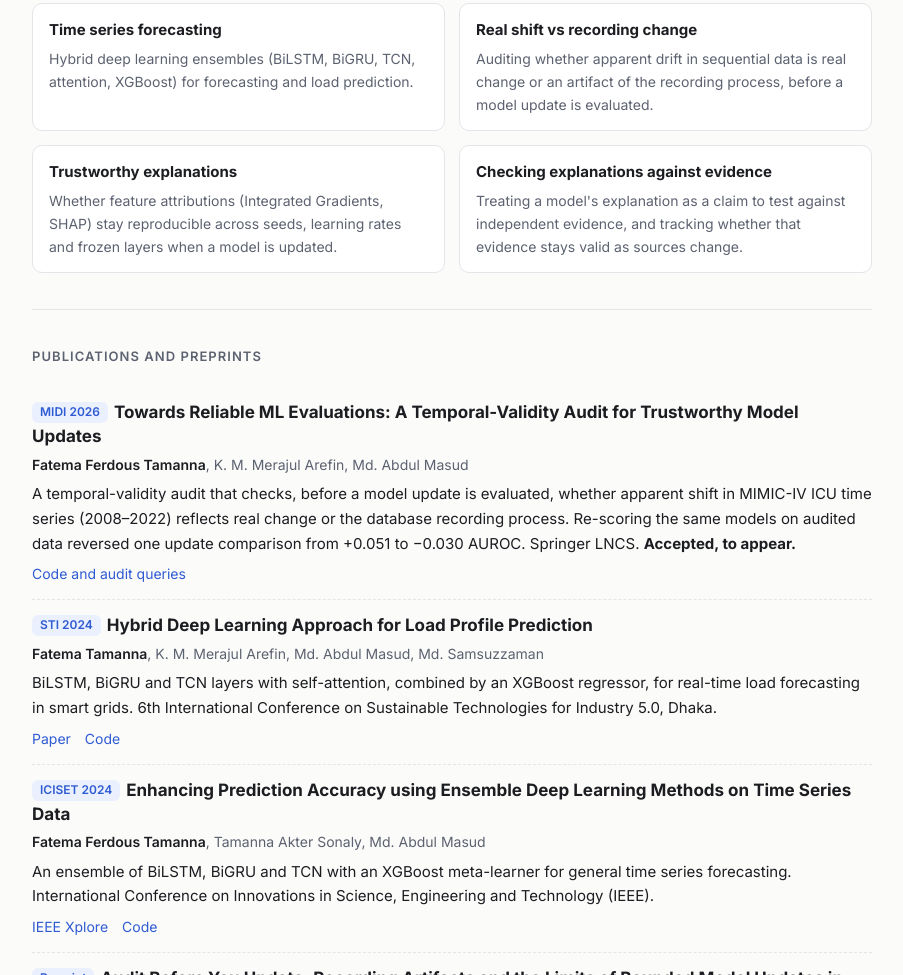
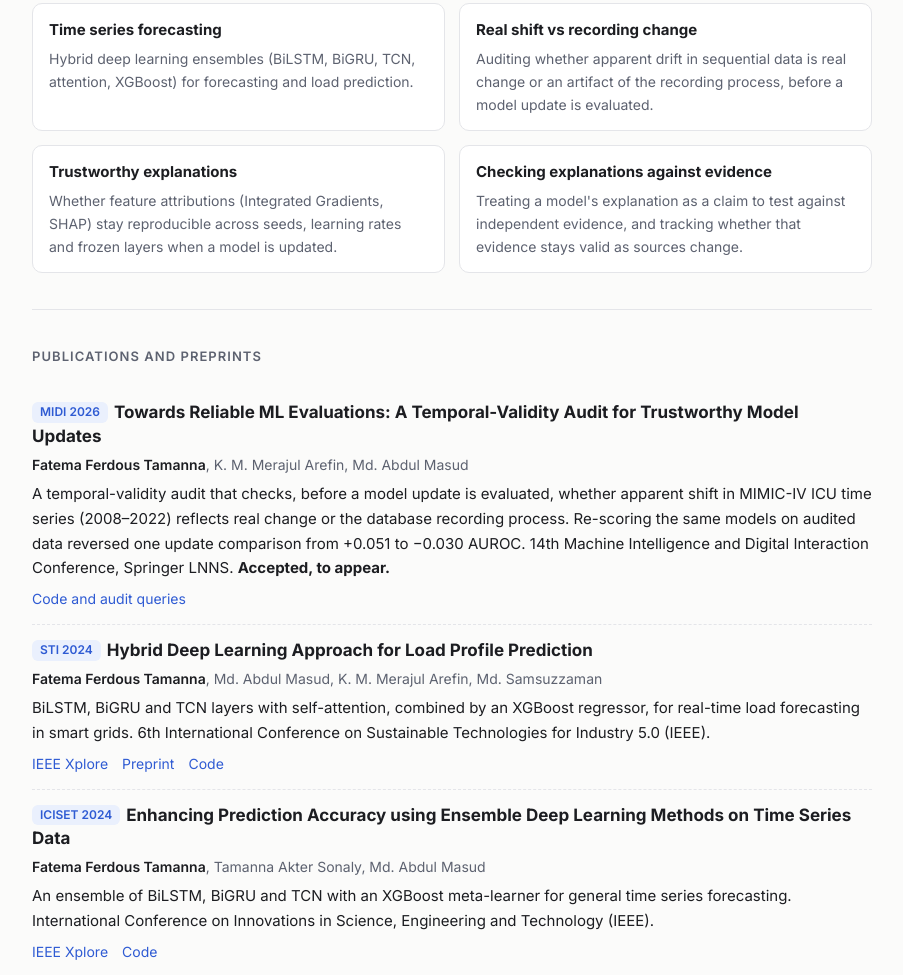
Before and after one commit to empresst/empresst.github.io, a plain HTML site: page index.html in a window 1280 px wide. Shown: the part 1063-2038 px from the top of the page, without its empty margins (188-1091 px from the left). Drawn offline with Linux system fonts and the light colour scheme.

Commit message:
Fix MIDI 2026 series (Springer LNNS) and STI 2024 author order

```diff
--- a/index.html
+++ b/index.html
@@ -50,7 +50,7 @@
   <h2>News</h2>
   <div class="timeline">
     <div><span>Nov 2026</span><p>Submitted <i>Beyond the Update Boundary: Explanation Reproducibility in Clinical Time-Series Models</i> to the AI4TS Workshop @ AAAI 2027.</p></div>
-    <div><span>2026</span><p><i>Towards Reliable ML Evaluations: A Temporal-Validity Audit for Trustworthy Model Updates</i> accepted at MIDI 2026 (Springer LNCS).</p></div>
+    <div><span>2026</span><p><i>Towards Reliable ML Evaluations: A Temporal-Validity Audit for Trustworthy Model Updates</i> accepted at MIDI 2026 (Springer LNNS).</p></div>
   </div>
 </section>
 
@@ -72,15 +72,15 @@
   <div class="pub">
     <h3><span class="venue">MIDI 2026</span>Towards Reliable ML Evaluations: A Temporal-Validity Audit for Trustworthy Model Updates</h3>
     <div class="authors"><b>Fatema Ferdous Tamanna</b>, K. M. Merajul Arefin, Md. Abdul Masud</div>
-    <p>A temporal-validity audit that checks, before a model update is evaluated, whether apparent shift in MIMIC-IV ICU time series (2008–2022) reflects real change or the database recording process. Re-scoring the same models on audited data reversed one update comparison from +0.051 to −0.030 AUROC. Springer LNCS. <b>Accepted, to appear.</b></p>
+    <p>A temporal-validity audit that checks, before a model update is evaluated, whether apparent shift in MIMIC-IV ICU time series (2008–2022) reflects real change or the database recording process. Re-scoring the same models on audited data reversed one update comparison from +0.051 to −0.030 AUROC. 14th Machine Intelligence and Digital Interaction Conference, Springer LNNS. <b>Accepted, to appear.</b></p>
     <div class="small-links"><a href="https://github.com/empresst/DataAudit">Code and audit queries</a></div>
   </div>
 
   <div class="pub">
-    <h3><span class="venue">STI 2024</span><a href="https://easychair.org/publications/preprint/v2TS">Hybrid Deep Learning Approach for Load Profile Prediction</a></h3>
-    <div class="authors"><b>Fatema Tamanna</b>, K. M. Merajul Arefin, Md. Abdul Masud, Md. Samsuzzaman</div>
-    <p>BiLSTM, BiGRU and TCN layers with self-attention, combined by an XGBoost regressor, for real-time load forecasting in smart grids. 6th International Conference on Sustainable Technologies for Industry 5.0, Dhaka.</p>
-    <div class="small-links"><a href="https://easychair.org/publications/preprint/v2TS">Paper</a><a href="https://github.com/empresst/STI">Code</a></div>
+    <h3><span class="venue">STI 2024</span><a href="https://ieeexplore.ieee.org/abstract/document/10951071">Hybrid Deep Learning Approach for Load Profile Prediction</a></h3>
+    <div class="authors"><b>Fatema Ferdous Tamanna</b>, Md. Abdul Masud, K. M. Merajul Arefin, Md. Samsuzzaman</div>
+    <p>BiLSTM, BiGRU and TCN layers with self-attention, combined by an XGBoost regressor, for real-time load forecasting in smart grids. 6th International Conference on Sustainable Technologies for Industry 5.0 (IEEE).</p>
+    <div class="small-links"><a href="https://ieeexplore.ieee.org/abstract/document/10951071">IEEE Xplore</a><a href="https://easychair.org/publications/preprint/v2TS">Preprint</a><a href="https://github.com/empresst/STI">Code</a></div>
   </div>
 
   <div class="pub">
```
